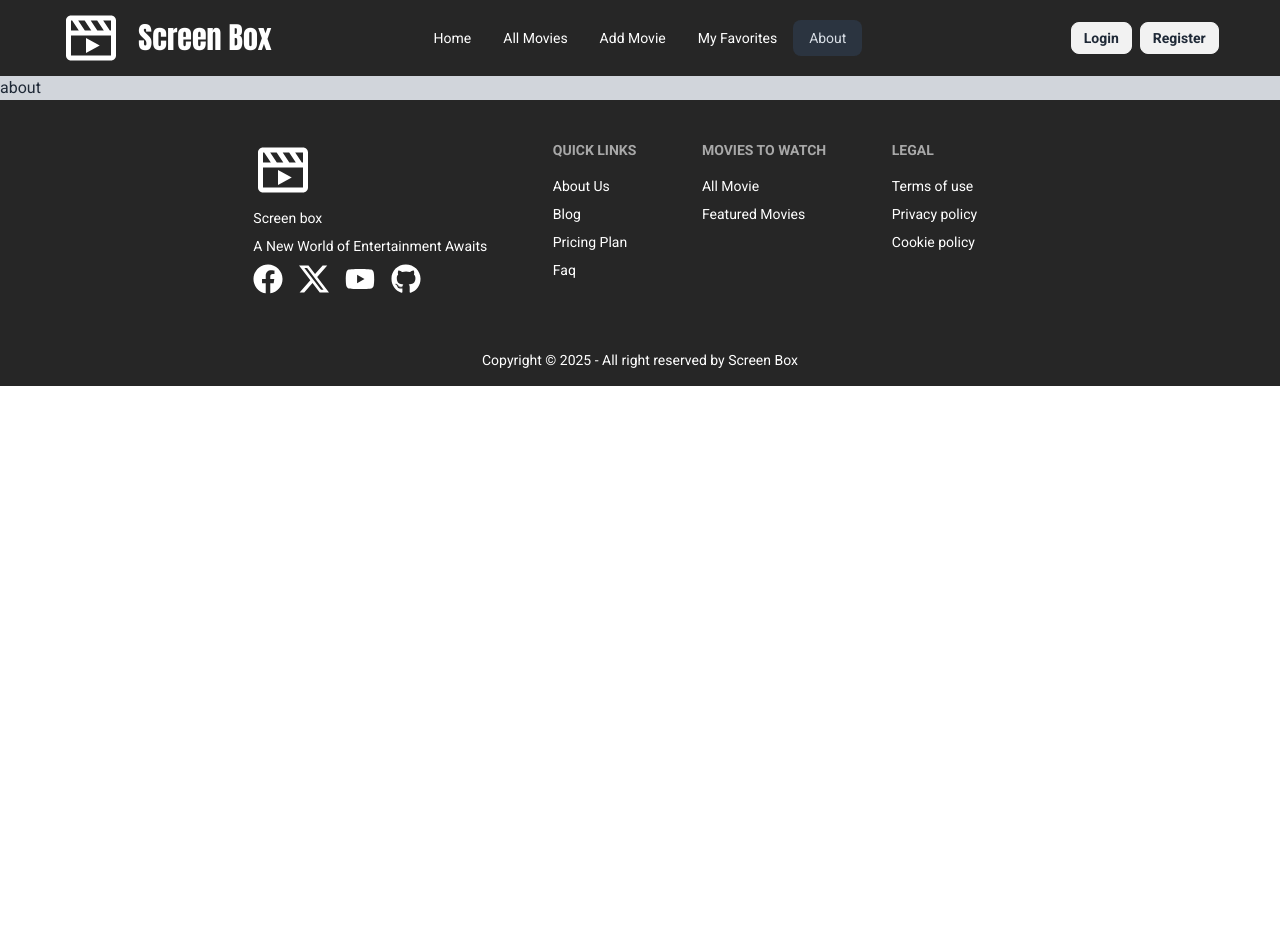
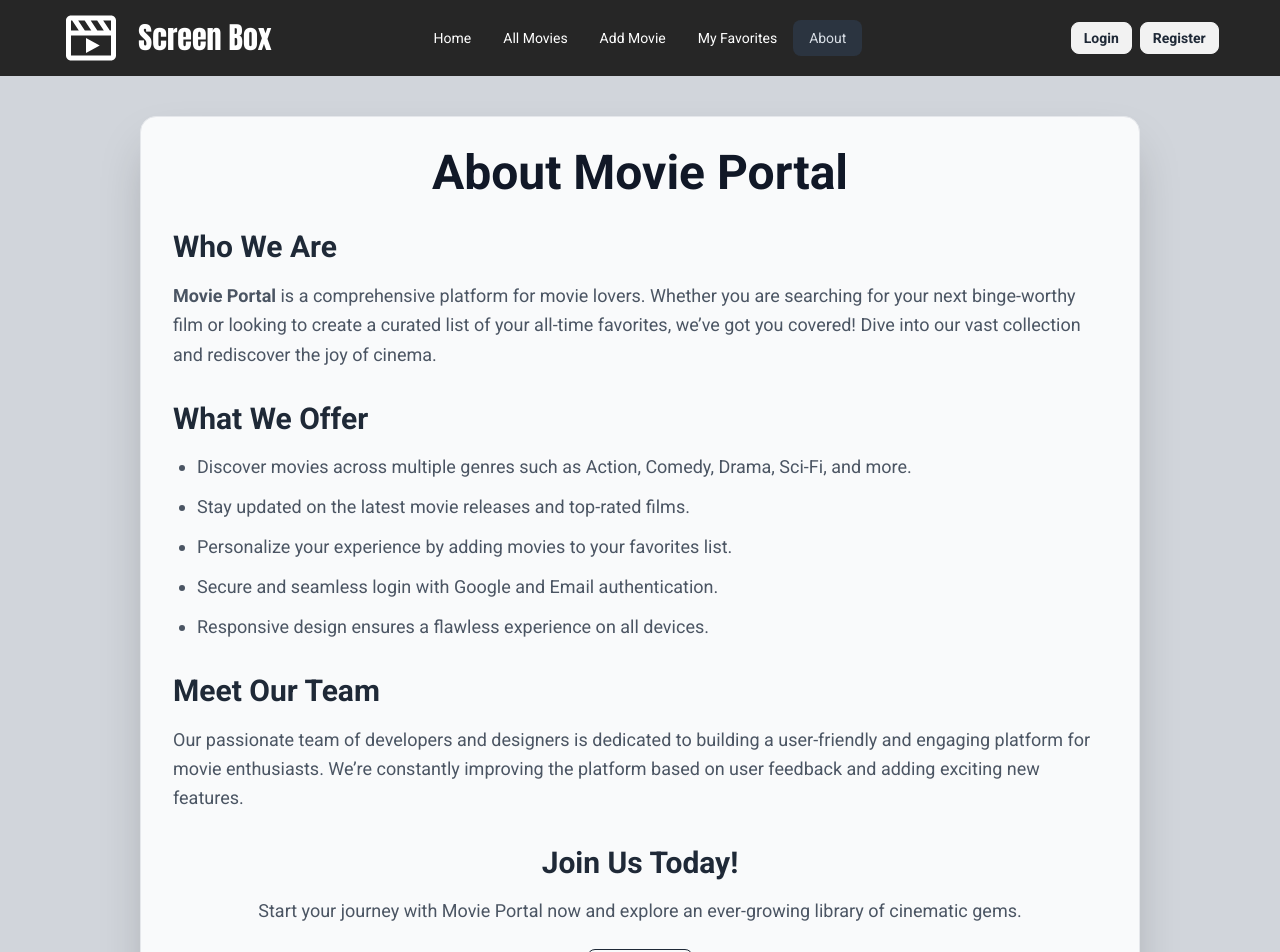
Before and after one commit to abdulaziz1812/movie-portal-client-orchid, a React (Vite) app: page /about in a window 1280 px wide. Shown: the top 952 px of the page. Before the commit the page ends 800 px from the top, so only its background shows below. Built offline with nearby package versions, Linux system fonts and the light colour scheme; no server answers.

Commit message:
about added

```diff
--- /dev/null
+++ b/src/Pages/About.jsx
@@ -0,0 +1,63 @@
+// src/Pages/About.js
+import React from "react";
+import { Link } from "react-router-dom";
+
+const About = () => {
+  return (
+    <div className="p-4 md:p-10">
+        <div className="lg:w-10/12 mx-auto  p-8 border rounded-2xl bg-gray-50 shadow-2xl">
+      {/* Page Title */}
+      <h1 className="text-3xl md:text-4xl lg:text-5xl font-bold text-center mb-8 text-gray-900">About Movie Portal</h1>
+
+      {/* Intro Section */}
+      <section className="mb-8">
+        <h2 className="text-3xl font-semibold mb-4 text-gray-800">Who We Are</h2>
+        <p className="text-lg text-gray-600 leading-relaxed">
+          <strong>Movie Portal</strong> is a comprehensive platform for movie lovers. Whether you are searching for
+          your next binge-worthy film or looking to create a curated list of your all-time favorites, we’ve got you covered!
+          Dive into our vast collection and rediscover the joy of cinema.
+        </p>
+      </section>
+
+      {/* Features Section */}
+      <section className="mb-8">
+        <h2 className="text-3xl font-semibold mb-4 text-gray-800">What We Offer</h2>
+        <ul className="list-disc ml-6 text-lg text-gray-600 space-y-3">
+          <li>Discover movies across multiple genres such as Action, Comedy, Drama, Sci-Fi, and more.</li>
+          <li>Stay updated on the latest movie releases and top-rated films.</li>
+          <li>Personalize your experience by adding movies to your favorites list.</li>
+          <li>Secure and seamless login with Google and Email authentication.</li>
+          <li>Responsive design ensures a flawless experience on all devices.</li>
+        </ul>
+      </section>
+
+      {/* Meet the Team Section */}
+      <section className="mb-8">
+        <h2 className="text-3xl font-semibold mb-4 text-gray-800">Meet Our Team</h2>
+        <p className="text-lg text-gray-600 leading-relaxed">
+          Our passionate team of developers and designers is dedicated to building a user-friendly and engaging platform for
+          movie enthusiasts. We’re constantly improving the platform based on user feedback and adding exciting new features.
+        </p>
+      </section>
+
+      {/* Call-to-Action Section */}
+      <section className="text-center">
+        <h2 className="text-3xl font-semibold mb-4 text-gray-800">Join Us Today!</h2>
+        <p className="text-lg text-gray-600 mb-6">
+          Start your journey with Movie Portal now and explore an ever-growing library of cinematic gems.
+        </p>
+        <Link
+          to="/register"
+          className="btn btn-outline"
+        >
+          Get Started
+        </Link>
+
+
+      </section>
+    </div>
+    </div>
+  );
+};
+
+export default About;
--- a/src/Pages/AddMovie.jsx
+++ b/src/Pages/AddMovie.jsx
@@ -126,11 +126,11 @@ const AddMovie = () => {
     <div className="py-6">
       <div className="w-11/12 mx-auto border rounded-2xl bg-gray-200 shadow-xl">
         <div>
-          <h2 className="text-center text-4xl pt-4 font-bold">Add Movie</h2>
+          <h2 className="text-center text-xl md:text-4xl pt-4 font-bold">Add Movie</h2>
         </div>
         <form
           onSubmit={handleSubmit}
-          className="card-body grid grid-cols-2 gap-4"
+          className="card-body md:grid grid-cols-2 gap-4"
         >
           <div className="form-control">
             <label className="label">
@@ -205,7 +205,7 @@ const AddMovie = () => {
             <label className="label">
               <span className="label-text">Genre</span>
             </label>
-            <div className="dropdown ">
+            <div className="dropdown z-10">
               <div tabIndex={0} className="btn btn-outline font-normal ">
                 {selectedGenres.length > 0
                   ? `Selected: ${selectedGenres.join(", ")}`
--- a/src/Pages/AllMovie.jsx
+++ b/src/Pages/AllMovie.jsx
@@ -22,7 +22,7 @@ const AllMovie = () => {
     <div className="py-6">
       <div className="w-9/12 mx-auto bg-gray-200 px-6 rounded-2xl shadow-2xl">
         <div>
-          <h2 className="text-center text-4xl pt-4 font-bold">All Movies</h2>
+          <h2 className="text-center text-xl md:text-4xl pt-4 font-bold">All Movies</h2>
         </div>
 
         <form onSubmit={handelSearch} className="py-4 ">
--- a/src/Pages/Favorites.jsx
+++ b/src/Pages/Favorites.jsx
@@ -34,7 +34,7 @@ const Favorites = () => {
     <div className="py-6">
       <div className="w-9/12 mx-auto border rounded-2xl px-6 bg-gray-200 shadow-2xl">
         <div>
-          <h2 className="text-center text-4xl pt-4 font-bold">
+          <h2 className="text-center text-xl md:text-4xl pt-4 font-bold">
             My Favorite Movies
           </h2>
         </div>
--- a/src/Pages/Login.jsx
+++ b/src/Pages/Login.jsx
@@ -44,7 +44,7 @@ const Login = () => {
   return (
     <div className="py-6">
       <div className="w-11/12 mx-auto max-w-sm border bg-gray-200 rounded-2xl shadow-2xl">
-        <h2 className="text-center text-4xl pt-4 font-bold">Login</h2>
+        <h2 className="text-center text-xl md:text-4xl pt-4 font-bold">Login</h2>
         <form onSubmit={handleSubmit(onSubmit)} className="card-body">
           <div className="form-control">
             <label className="label">
--- a/src/Pages/MovieDetails.jsx
+++ b/src/Pages/MovieDetails.jsx
@@ -120,7 +120,7 @@ const MovieDetails = () => {
 
   return (
     <div className="p-6 ">
-      <div className="w-8/12 mx-auto p-6 bg-white rounded-xl shadow-2xl">
+      <div className="lg:w-8/12 mx-auto p-6 bg-white rounded-xl shadow-2xl">
         <h2 className="text-3xl text-center  font-bold mb-4 text ">
           {title.toUpperCase()}
         </h2>
@@ -165,9 +165,9 @@ const MovieDetails = () => {
             </div>
 
             {/* Buttons */}
-            <div className="flex space-x-4">
+            <div className="flex flex-col xl:flex-row gap-4">
               <button
-                className="btn btn-error text-white"
+                className="btn btn-outline bg-red-500 text-white"
                 onClick={() => handleDelete(_id)}
               >
                 Delete Movie
--- a/src/Pages/Register.jsx
+++ b/src/Pages/Register.jsx
@@ -98,7 +98,7 @@ const Register = () => {
     <div className="py-6">
       <div className="w-11/12 mx-auto max-w-sm border bg-gray-200 shadow-2xl rounded-2xl ">
         <div>
-          <h2 className="text-center text-4xl pt-4 font-bold">Register now</h2>
+          <h2 className="text-center text-xl md:text-4xl pt-4 font-bold">Register now</h2>
         </div>
         <form onSubmit={handleSubmit} className="card-body">
           <div className="form-control">
--- a/src/Pages/UpdateMovie.jsx
+++ b/src/Pages/UpdateMovie.jsx
@@ -138,13 +138,13 @@ const UpdateMovie = () => {
     <div>
       <div className="w-11/12 mx-auto">
         <div>
-          <h2 className="text-center text-4xl pt-4 font-bold">
+          <h2 className="text-center text-xl md:text-4xl pt-4 font-bold">
             Update Movie : {title}
           </h2>
         </div>
         <form
           onSubmit={handleSubmit}
-          className="card-body grid grid-cols-2 gap-4"
+          className="card-body md:grid grid-cols-2 gap-4"
         >
           <div className="form-control">
             <label className="label">
--- a/src/components/Navbar.jsx
+++ b/src/components/Navbar.jsx
@@ -50,7 +50,7 @@ const Navbar = () => {
             </div>
             <ul
               tabIndex={0}
-              className="menu menu-sm dropdown-content bg-base-100 rounded-box z-[1] mt-3 w-52 p-2 shadow"
+              className="menu text-black menu-sm dropdown-content bg-base-100 rounded-box z-[1] mt-3 w-52 p-2 shadow"
             >
               {link}
             </ul>
--- a/src/layouts/Home.jsx
+++ b/src/layouts/Home.jsx
@@ -18,7 +18,7 @@ const Home = () => {
         theme === "light" ? "bg-base-100" : " bg-[#262626]"
       }`}
     >
-      <div className="fixed  bg-black p-3 rounded-b-3xl  backdrop-blur z-50">
+      <div className="fixed  bg-[#262626] p-3 rounded-b-3xl transform right-2 backdrop-blur z-50">
         <label className="flex cursor-pointer gap-2">
           <svg
             xmlns="http://www.w3.org/2000/svg"
--- a/src/routes/router.jsx
+++ b/src/routes/router.jsx
@@ -11,6 +11,7 @@ import Favorites from "../Pages/Favorites";
 import PrivateRouter from "./PrivateRoute";
 import ForgetPassword from "../Pages/ForgetPassword";
 import ErrorPage from "../Pages/ErrorPage";
+import About from "../Pages/About";
 
 const router = createBrowserRouter([
   {
@@ -84,7 +85,7 @@ const router = createBrowserRouter([
       },
       {
         path: "/about",
-        element: <div>about</div>,
+        element: <About></About>,
       },
     ],
   },
```
Also changed, not shown: 1 other file (tests, documents, lock files or other folders).
